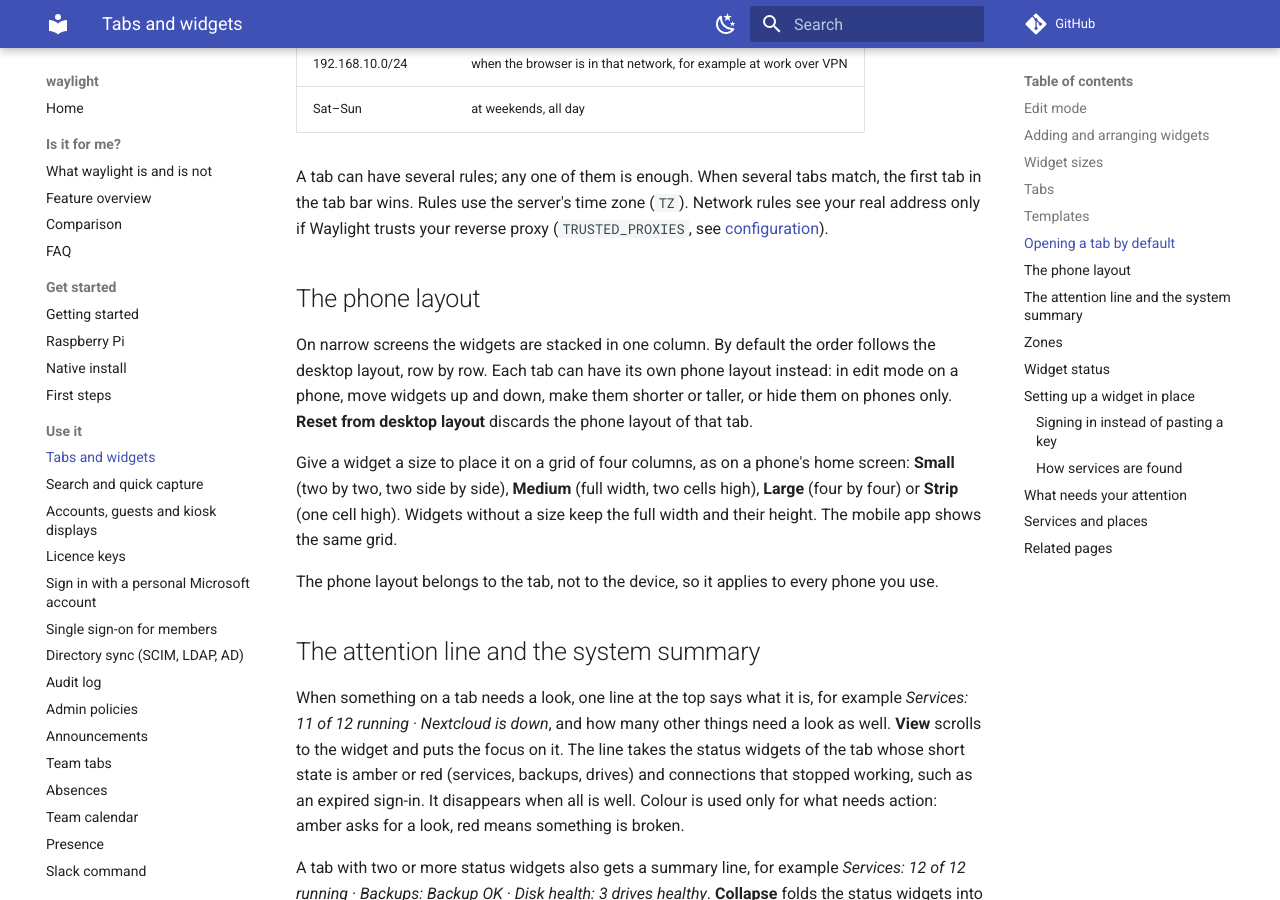
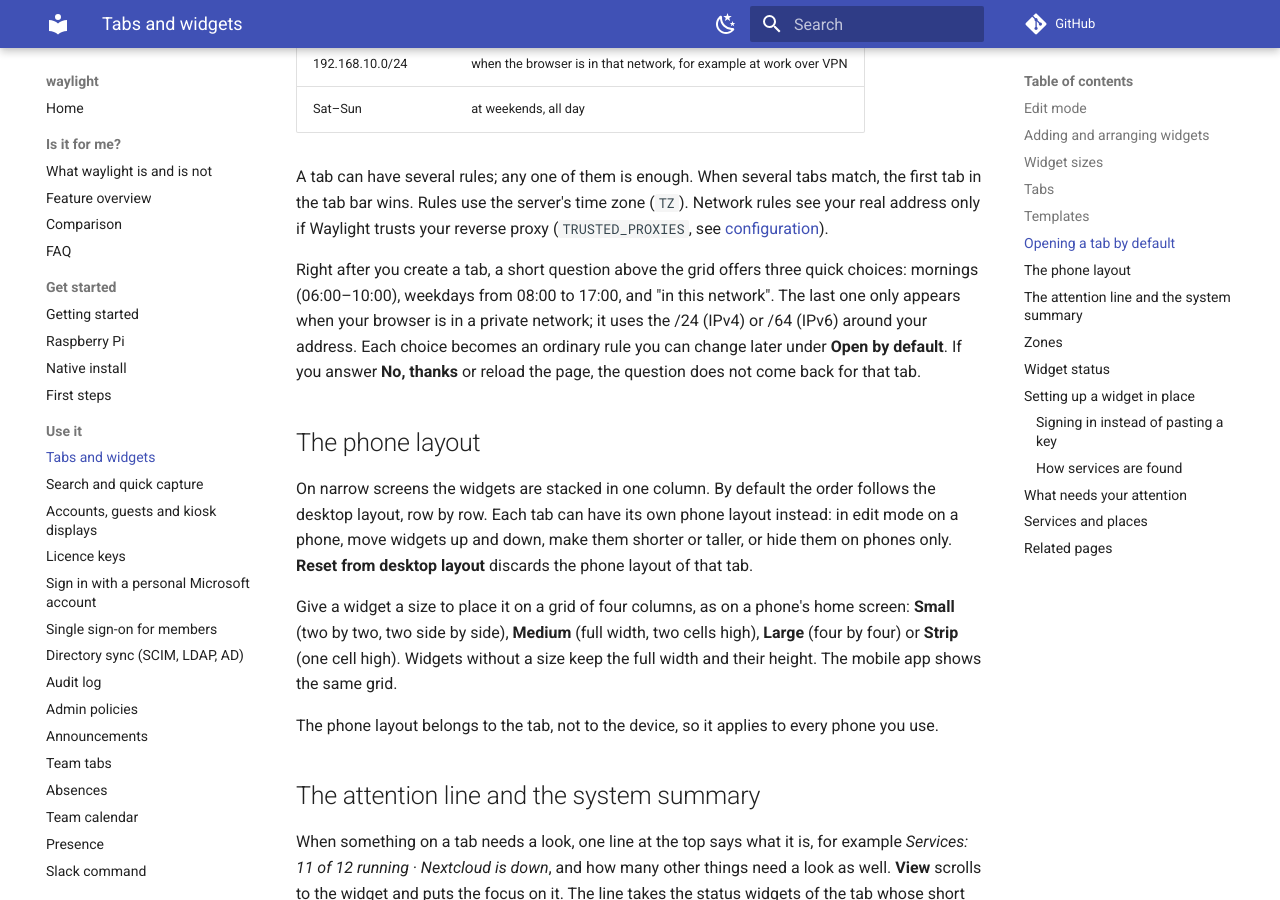
Before and after one commit to Waylight-App/waylight, an MkDocs documentation site: the page built from docs/dashboard.md, in a window 1280 px wide and 900 px high, scrolled down 3264 px. Built offline with MkDocs 1.6.1 and Material for MkDocs 9.7.7, drawn with Linux system fonts in a browser that asks for light colours; comment, search, counter and statistics services are not loaded.

Commit message:
docs(dashboard): describe the rule presets for new tabs
Explains the one-time offer after creating a tab and the network preset.

```diff
--- a/docs/dashboard.md
+++ b/docs/dashboard.md
@@ -146,6 +146,14 @@ A tab can have several rules; any one of them is enough. When several tabs
 match, the first tab in the tab bar wins. Rules use the server's time zone
 (`TZ`). Network rules see your real address only if Waylight trusts your
 reverse proxy (`TRUSTED_PROXIES`, see [configuration](configuration.md)).
+
+Right after you create a tab, a short question above the grid offers three
+quick choices: mornings (06:00–10:00), weekdays from 08:00 to 17:00, and "in
+this network". The last one only appears when your browser is in a private
+network; it uses the /24 (IPv4) or /64 (IPv6) around your address. Each
+choice becomes an ordinary rule you can change later under **Open by
+default**. If you answer **No, thanks** or reload the page, the question does
+not come back for that tab.
 
 ## The phone layout
 
```
